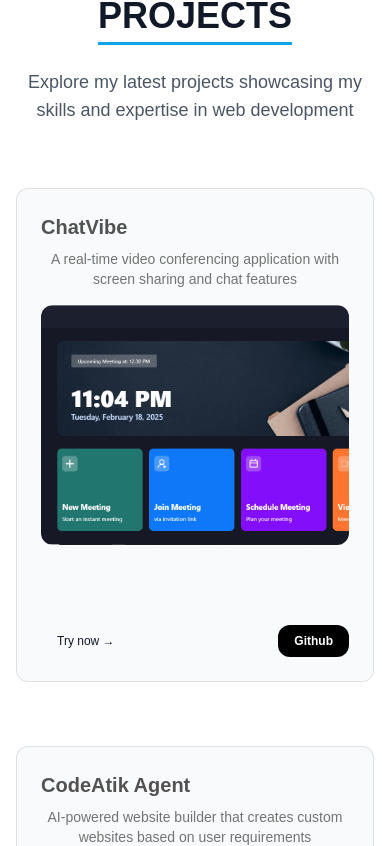
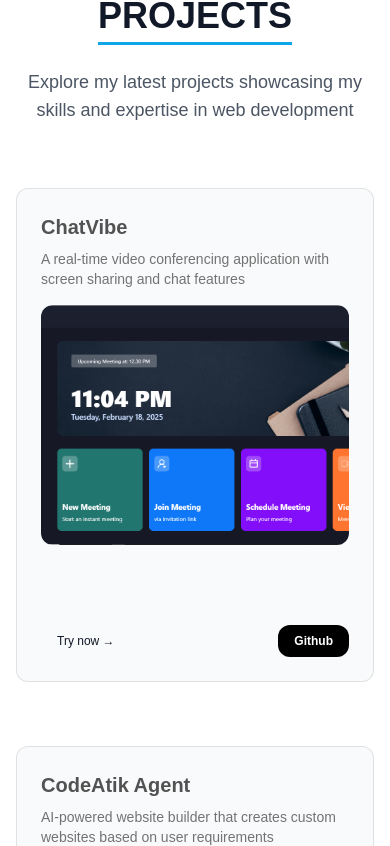
Before and after one commit to mohammad-atikuzzaman/atikuzzaman, a Next.js app: page / in a window 390 px wide. Shown: the part 4798-5644 px from the top of the page. Built offline with nearby package versions, Linux system fonts and the light colour scheme.

Commit message:
text aligned left on projects card

```diff
--- a/components/Projects.tsx
+++ b/components/Projects.tsx
@@ -54,7 +54,7 @@ const Projects: FC = () => {
       </motion.p>
 
       <motion.div
-        className="grid md:grid-cols-2 gap-8 pt-12"
+        className="grid md:grid-cols-2 gap-8 pt-12 text-left"
         variants={container}
         initial="hidden"
         whileInView="show"
```
